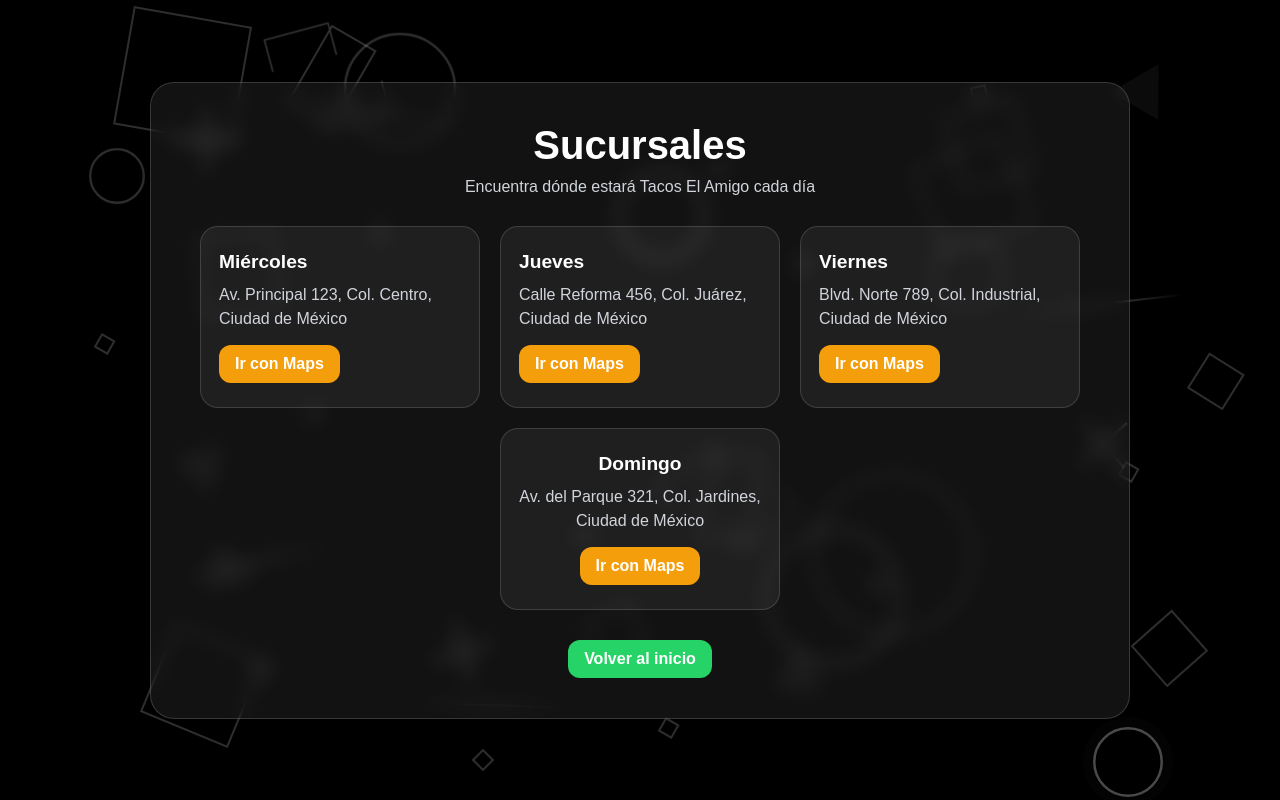
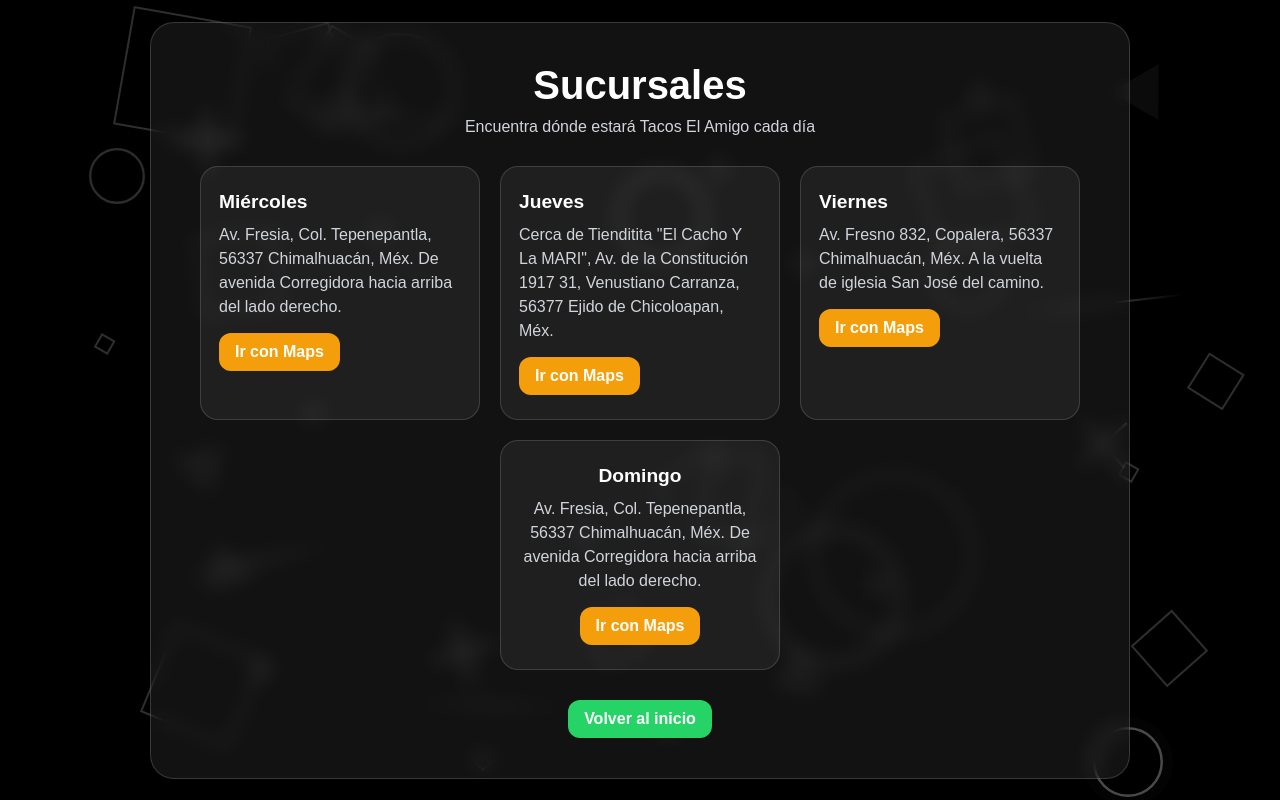
Before and after one commit to LAHG2003/github-page-, a plain HTML site: page sucursales.html in a window 1280 px wide. Drawn offline with Linux system fonts and the light colour scheme.

Commit message:
Update sucursales.html

```diff
--- a/sucursales.html
+++ b/sucursales.html
@@ -65,25 +65,25 @@
     <section class="cards">
       <div class="card">
         <h2>Miércoles</h2>
-        <p class="address">Av. Principal 123, Col. Centro, Ciudad de México</p>
+        <p class="address">Av. Fresia, Col. Tepenepantla, 56337 Chimalhuacán, Méx. De avenida Corregidora hacia arriba del lado derecho.</p>
         <a href="https://maps.app.goo.gl/GGbEVd7QthMhqy4E7" target="_blank">Ir con Maps</a>
       </div>
 
       <div class="card">
         <h2>Jueves</h2>
-        <p class="address">Calle Reforma 456, Col. Juárez, Ciudad de México</p>
+        <p class="address">Cerca de Tienditita "El Cacho Y La MARI", Av. de la Constitución 1917 31, Venustiano Carranza, 56377 Ejido de Chicoloapan, Méx.</p>
         <a href="https://maps.app.goo.gl/q2r1huoDmkkPvYGN6" target="_blank">Ir con Maps</a>
       </div>
 
       <div class="card">
         <h2>Viernes</h2>
-        <p class="address">Blvd. Norte 789, Col. Industrial, Ciudad de México</p>
+        <p class="address">Av. Fresno 832, Copalera, 56337 Chimalhuacán, Méx. A la vuelta de iglesia San José del camino.</p>
         <a href="https://maps.app.goo.gl/ubGWqbQkadEjrwxW7" target="_blank">Ir con Maps</a>
       </div>
 
       <div class="card sunday-card">
         <h2>Domingo</h2>
-        <p class="address">Av. del Parque 321, Col. Jardines, Ciudad de México</p>
+        <p class="address">Av. Fresia, Col. Tepenepantla, 56337 Chimalhuacán, Méx. De avenida Corregidora hacia arriba del lado derecho.</p>
         <a href="https://maps.app.goo.gl/NMPvs71MTXVzo8e37" target="_blank">Ir con Maps</a>
       </div>
     </section>
```
